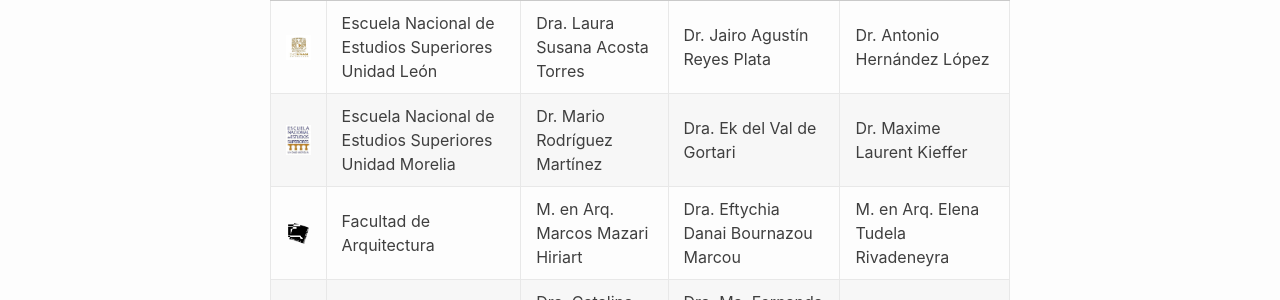
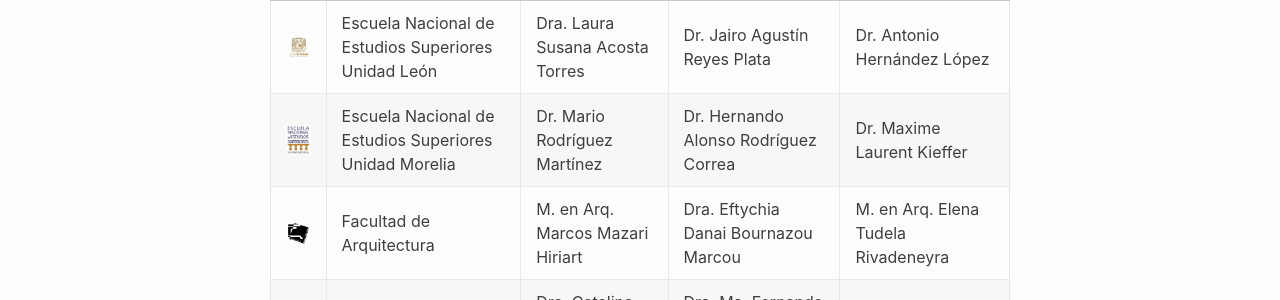
Before and after one commit to pcs-unam/pcs-unam.github.io, a Jekyll site: the page built from 05_comite.md, in a window 1280 px wide. Shown: the part 543-843 px from the top of the page. Built offline with Jekyll 4.4.1, drawn with Linux system fonts in a browser that asks for light colours.

Commit message:
Se actualizó al representante del Director de la ENES Morelia

```diff
--- a/05_comite.md
+++ b/05_comite.md
@@ -21,7 +21,7 @@
 |                                                 |Entidad                                                                               |Dirección                       		| Representante de la Dirección         | Representante de tutores      |
 |------------------------------------------------+|+-------------------------------------------------------------------------------------|--------------------------------------|---------------------------------------|-------------------------------|
 |![enes leon](/assets/logos/enes-leon.png)        |Escuela Nacional de Estudios Superiores Unidad León 									 |Dra. Laura Susana Acosta Torres 		|Dr. Jairo Agustín Reyes Plata          |Dr. Antonio Hernández López |
-|![enes morelia](/assets/logos/enes-morelia.png)  |Escuela Nacional de Estudios Superiores Unidad Morelia       						 |Dr. Mario Rodríguez Martínez 		|Dra. Ek del Val de Gortari             |Dr. Maxime Laurent Kieffer          |
+|![enes morelia](/assets/logos/enes-morelia.png)  |Escuela Nacional de Estudios Superiores Unidad Morelia       						 |Dr. Mario Rodríguez Martínez 		|Dr. Hernando Alonso Rodríguez Correa             |Dr. Maxime Laurent Kieffer          |
 |![arquitectura](/assets/logos/arquitectura.png)  |Facultad de Arquitectura      														 |M. en Arq. Marcos Mazari Hiriart		|Dra. Eftychia Danai Bournazou Marcou    |M. en Arq. Elena Tudela Rivadeneyra   |
 |![ciencias](/assets/logos/ciencias.png)		  |Facultad de Ciencias     															 |Dra. Catalina Elizabeth Stern Forgach |Dra. Ma. Fernanda Figueroa Díaz Escobar|Dr. Rodolfo Omar Arellano Aguilar  |
 |![biologia](/assets/logos/ibiol.png)			  |Instituto de Biología    															 |Dra. Susana Magallón Puebla       |Dra. Andrea Martínez Ballesté          |Dr. Enrique Martínez Meyer       |
```
